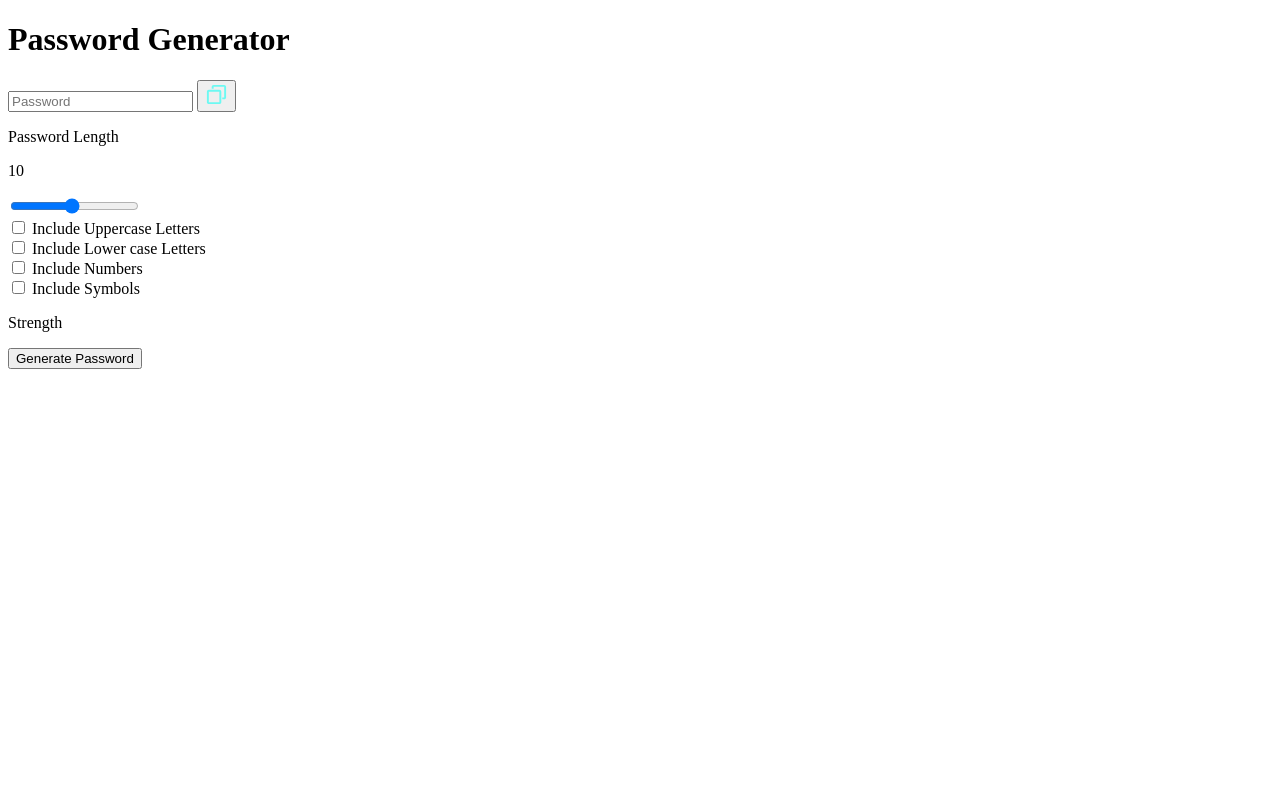
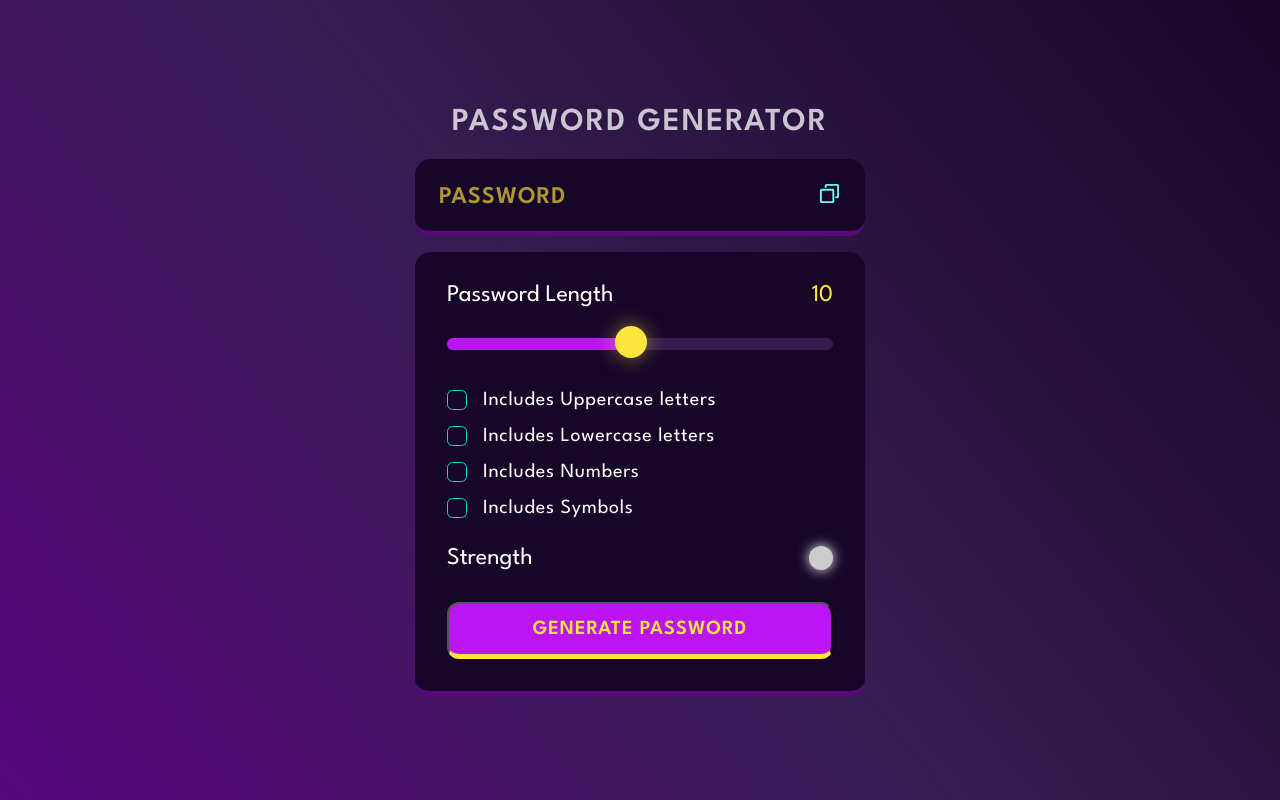
Before and after one commit to ShahidZ123/password-generator, a plain HTML site: page index.html in a window 1280 px wide. Drawn offline with Linux system fonts and the light colour scheme.

Commit message:
adding css

```diff
--- a/index.html
+++ b/index.html
@@ -2,67 +2,76 @@
 <html lang="en">
 <head>
     <meta charset="UTF-8">
+    <meta http-equiv="X-UA-Compatible" content="IE=edge">
     <meta name="viewport" content="width=device-width, initial-scale=1.0">
-    <title>Password Generator</title>
+    <title>Document</title>
+    <link rel="preconnect" href="https://fonts.googleapis.com" />
+    <link rel="preconnect" href="https://fonts.gstatic.com" crossorigin />
+    <link
+      href="https://fonts.googleapis.com/css2?family=League+Spartan:wght@100;200;300;400;600&display=swap"
+      rel="stylesheet"
+    />
+    <link rel="stylesheet" href="style.css">
 </head>
 <body>
+
     <div class="container">
 
         <h1>Password Generator</h1>
 
         <div class="display-container">
 
-            <input readonly placeholder="Password" class="display" data-PasswordDisplay>
+            <input readonly placeholder="Password" class="display" data-passwordDisplay>
 
-            <button  data-copy>
-                <span data-copyMsg></span>
+            <button class="copyBtn" data-copy>
+                <span class="tooltip" data-copyMsg></span>
                 <img src="./assets/copy.svg" alt="copy" width="23" height="23">
             </button>
 
         </div>
-        <div class="input-conainer">
-           <!--password length section-->
+
+
+        <div class="input-container">
+
+            <!--password length section-->
             <div class="length-container">
                 <p>Password Length</p>
                 <p data-lengthNumber>0</p>
             </div>
+
             <!--slider-->
-            <input type="range" min="1" max="20" step="1" data-lengthSlider>
+            <input type="range" min="1" max="20" class="slider" step="1" data-lengthSlider>
 
-            <!--checkboxes-->
-            <div>
+            <!-- checkboxes-->
+            <div class="check">
                 <input type="checkbox" id="uppercase">
-                <label for="uppercase">Include Uppercase Letters</label>
-
+                <label for="uppercase">Includes Uppercase letters</label>
             </div>
 
-            <div>
+            <div class="check">
                 <input type="checkbox" id="lowercase">
-                <label for="lowercase">Include Lower case Letters</label>
-
+                <label for="lowercase">Includes Lowercase letters</label>
             </div>
 
-            <div>
+            <div class="check">
                 <input type="checkbox" id="numbers">
-                <label for="numbers">Include Numbers</label>
-
+                <label for="numbers">Includes Numbers </label>
             </div>
 
-            <div>
+            <div class="check">
                 <input type="checkbox" id="symbols">
-                <label for="symbols">Include Symbols</label>
-
+                <label for="symbols">Includes Symbols </label>
             </div>
 
-            <!--Strength section-->
+            <!-- strength section-->
             <div class="strength-container">
                 <p>Strength</p>
-                <div data-indicator></div>
-
+                <div class="indicator" data-indicator></div>
             </div>
 
-            <!--generate password-->
+            <!-- generate password-->
             <button class="generateButton">Generate Password</button>
+
         </div>
 
     </div>
--- a/index.js
+++ b/index.js
@@ -13,49 +13,50 @@ const generateBtn = document.querySelector(".generateButton");
 const allCheckBox = document.querySelectorAll("input[type=checkbox]");
 const symbols = '~`!@#$%^&*()_-+={[}]|:;"<,>.?/';
 
+
+//initially
 let password = "";
 let passwordLength = 10;
 let checkCount = 0;
+handleSlider();
+//ste strength circle color to grey
+setIndicator("#ccc");
 
-handleSlider()
-//set strength circle to grey
 
-//set password length
+//set passwordLength
 function handleSlider() {
     inputSlider.value = passwordLength;
     lengthDisplay.innerText = passwordLength;
-    //or kuch bhi karna hai
-
+    //or kuch bhi karna chahiye ? - HW
+    const min = inputSlider.min;
+    const max = inputSlider.max;
+    inputSlider.style.backgroundSize = ( (passwordLength - min)*100/(max - min)) + "% 100%"
 }
-
-
 
 function setIndicator(color) {
     indicator.style.backgroundColor = color;
-    //shadow
-    // indicator.style.boxShadow = "10px 20px 30px lightblue"
+    indicator.style.boxShadow = `0px 0px 12px 1px ${color}`;
 }
 
-function getRandomInteger(min, max) {
-    return Math.floor(Math.random() * (max-min)) + min;
+function getRndInteger(min, max) {
+    return Math.floor(Math.random() * (max - min)) + min;
 }
 
-
 function generateRandomNumber() {
-    return getRandomInteger(0,9);
+    return getRndInteger(0,9);
 }
 
 function generateLowerCase() {
-    return String.fromCharCode(getRandomInteger(97,123));
+       return String.fromCharCode(getRndInteger(97,123))
 }
 
 function generateUpperCase() {
-    return String.fromCharCode(getRandomInteger(65,91));
+    return String.fromCharCode(getRndInteger(65,91))
 }
 
 function generateSymbol() {
-    const num = getRandomInteger(0,symbols.length);
-    return symbols.charAt(num);
+    const randNum = getRndInteger(0, symbols.length);
+    return symbols.charAt(randNum);
 }
 
 function calcStrength() {
@@ -63,19 +64,18 @@ function calcStrength() {
     let hasLower = false;
     let hasNum = false;
     let hasSym = false;
+    if (uppercaseCheck.checked) hasUpper = true;
+    if (lowercaseCheck.checked) hasLower = true;
+    if (numbersCheck.checked) hasNum = true;
+    if (symbolsCheck.checked) hasSym = true;
 
-    if(uppercaseCheck.checked) hasUpper = true;
-    if(lowercaseCheck.checked) hasLower = true;
-    if(numbersCheck.checked) hasNum = true;
-    if(symbolsCheck.checked) hasSym = true;
-
-    if(hasUpper && hasLower && (hasNum || hasSym) && passwordLength >=8) {
-        setIndicator("#0f0")
-    } else if(
+    if (hasUpper && hasLower && (hasNum || hasSym) && passwordLength >= 8) {
+      setIndicator("#0f0");
+    } else if (
       (hasLower || hasUpper) &&
       (hasNum || hasSym) &&
       passwordLength >= 6
-    ){
+    ) {
       setIndicator("#ff0");
     } else {
       setIndicator("#f00");
@@ -84,24 +84,27 @@ function calcStrength() {
 
 async function copyContent() {
     try {
-        await  navigator.clipboard.writeText(passwordDisplay.value);
-        copyMsg.innerText = "Copied";
+        await navigator.clipboard.writeText(passwordDisplay.value);
+        copyMsg.innerText = "copied";
     }
     catch(e) {
-        copyMsg.innerText = "Failed!";
+        copyMsg.innerText = "Failed";
     }
     //to make copy wala span visible
     copyMsg.classList.add("active");
 
-    setTimeout(() => {
-        copyMsg.classList.remove("active")
-    }, 2000);
+    setTimeout( () => {
+        copyMsg.classList.remove("active");
+    },2000);
+
 }
 
 function shufflePassword(array) {
     //Fisher Yates Method
     for (let i = array.length - 1; i > 0; i--) {
+        //random J, find out using random function
         const j = Math.floor(Math.random() * (i + 1));
+        //swap number at i index and j index
         const temp = array[i];
         array[i] = array[j];
         array[j] = temp;
@@ -111,53 +114,54 @@ async function copyContent() {
     return str;
 }
 
-
-
 function handleCheckBoxChange() {
     checkCount = 0;
-    allCheckBox.forEach((checkbox) => {
+    allCheckBox.forEach( (checkbox) => {
         if(checkbox.checked)
             checkCount++;
     });
 
     //special condition
-    if(passwordLength < checkCount) {
+    if(passwordLength < checkCount ) {
         passwordLength = checkCount;
         handleSlider();
     }
 }
 
-allCheckBox.forEach((checkbox) => {
+allCheckBox.forEach( (checkbox) => {
     checkbox.addEventListener('change', handleCheckBoxChange);
 })
+
 
 inputSlider.addEventListener('input', (e) => {
     passwordLength = e.target.value;
     handleSlider();
 })
 
+
 copyBtn.addEventListener('click', () => {
     if(passwordDisplay.value)
         copyContent();
 })
 
-
-
 generateBtn.addEventListener('click', () => {
     //none of the checkbox are selected
-    if(checkCount<=0) return;
+
+    if(checkCount == 0)
+        return;
 
     if(passwordLength < checkCount) {
         passwordLength = checkCount;
         handleSlider();
     }
 
-    //let's start the journey to find new password
-
+    // let's start the jouney to find new password
+    console.log("Starting the Journey");
     //remove old password
     password = "";
 
     //let's put the stuff mentioned by checkboxes
+
     // if(uppercaseCheck.checked) {
     //     password += generateUpperCase();
     // }
@@ -188,29 +192,25 @@ generateBtn.addEventListener('click', () => {
     if(symbolsCheck.checked)
         funcArr.push(generateSymbol);
 
-    //compulsary addition
+    //compulsory addition
     for(let i=0; i<funcArr.length; i++) {
         password += funcArr[i]();
     }
     console.log("COmpulsory adddition done");
 
-    //remaining addition
-    for(let i =0; i<passwordLength-funcArr.length; i++) {
-        let randIndex = getRandomInteger(0, funcArr.length);
-        console.log("randIndex " + randIndex);
+    //remaining adddition
+    for(let i=0; i<passwordLength-funcArr.length; i++) {
+        let randIndex = getRndInteger(0 , funcArr.length);
+        console.log("randIndex" + randIndex);
         password += funcArr[randIndex]();
     }
     console.log("Remaining adddition done");
-
     //shuffle the password
     password = shufflePassword(Array.from(password));
     console.log("Shuffling done");
     //show in UI
     passwordDisplay.value = password;
     console.log("UI adddition done");
-
     //calculate strength
     calcStrength();
 });
-
-//turezza technology
--- /dev/null
+++ b/style.css
@@ -0,0 +1,281 @@
+*,
+*::before,
+*::after {
+    margin: 0;
+    padding: 0;
+    box-sizing: border-box;
+    font-family: 'League Spartan', sans-serif;
+}
+
+:root {
+
+    --dk-violet: hsl(268, 75%, 9%);
+    --lt-violet: hsl(268, 47%, 21%);
+    --lt-violet2: hsl(281, 89%, 26%);
+    --vb-violet: hsl(285, 91%, 52%);
+    --vb-violet2: hsl(290, 70%, 36%);
+
+    --vb-yellow: hsl(52, 100%, 62%);
+
+
+    --pl-white: hsl(0, 0%, 100%);
+
+    --vb-cyan: hsl(176, 100%, 44%);
+    --vb-cyan2: hsl(177, 92%, 70%);
+    --dk-text: hsl(198, 20%, 13%);
+}
+
+body {
+    width: 100vw;
+    height: 100vh;
+    display: flex;
+    flex-direction: column;
+    align-items: center;
+    justify-content: center;
+    background: linear-gradient(231deg, rgba(22, 6, 40, 1) 0%, rgba(52, 28, 79, 1) 50%, rgba(88, 7, 125, 1) 100%);
+}
+
+.container {
+    width: 90%;
+    max-width: 450px;
+}
+
+h1 {
+    color: var(--pl-white);
+    opacity: 0.75;
+    text-transform: uppercase;
+    letter-spacing: 2px;
+    text-align: center;
+    line-height: 1.2;
+}
+
+.display-container {
+    position: relative;
+    background-color: var(--dk-violet);
+    border-radius: 1rem;
+    border-bottom: 0.35rem solid var(--lt-violet2);
+    margin: 1rem 0;
+    padding-top: 0.35rem;
+}
+
+
+.display {
+    width: 100%;
+    background-color: transparent;
+    padding: 1.15rem 1rem;
+    color: var(--vb-yellow);
+    font-weight: 600;
+    font-size: 1.5rem;
+    line-height: 30px;
+    letter-spacing: 1px;
+    padding-right: 3.25rem;
+    border:none;
+  }
+
+.display::placeholder {
+    width: 100%;
+    position:absolute;
+    top: 50%;
+    left: 1.5rem;
+    font-size: 1.5rem;
+    line-height:30px;
+    color:var(--vb-yellow);
+    opacity: 0.65;
+    text-transform: uppercase;
+    transform: translateY(-50%);
+}
+
+.display-container button {
+    position:absolute;
+    top:50%;
+    right:1.5rem;
+    transform: translateY(-50%);
+}
+
+.input-container{
+    width:100%;
+    background-color: var(--dk-violet);
+    border-radius: 1rem;
+    padding: 2rem;
+    border-bottom: 0.35rem solid var(--lt-violet2);
+}
+
+
+.length-container {
+    display: flex;
+    justify-content: space-between;
+    align-items: center;
+}
+
+
+.length-container p:nth-child(1) {
+    color:var(--pl-white);
+    font-size: 1.5rem;
+}
+
+
+.length-container p:nth-child(2) {
+    color:var(--vb-yellow);
+    font-size: 1.5rem;
+}
+
+
+.strength-container {
+    display: flex;
+    justify-content: space-between;
+    align-items: center;
+    margin-top: 1.75rem;
+    margin-bottom: 2rem;
+}
+
+
+.strength-container p{
+    color:var(--pl-white);
+    font-size: 1.5rem;
+}
+
+.indicator {
+    width:1.5rem;
+    height:1.5rem;
+    border-radius:50%;
+}
+
+.generateButton {
+    width: 100%;
+    padding: 1rem 0;
+    background-color: var(--vb-violet);
+    text-align: center;
+    border-radius: 0.75rem;
+    border-bottom: 0.35rem solid var(--vb-yellow);
+    text-transform: uppercase;
+    letter-spacing: 1px;
+    color: var(--vb-yellow);
+    font-weight: 600;
+    font-size: 1.25rem;
+  }
+
+.check {
+    display: flex;
+    align-items: center;
+    margin: 1rem 0;
+    gap: 0 1rem;
+}
+
+.check input{
+    appearance: none;
+    width: 20px;
+    height: 20px;
+    border: 1px solid var(--vb-cyan);
+    cursor: pointer;
+    position: relative;
+    border-radius: 0.35rem;
+}
+
+
+.check input:checked{
+    background-color: var(--vb-cyan);
+}
+
+
+.check input:checked::before {
+    content: '✔';
+    position: absolute;
+    color: var(--dk-text);
+    font-size:1.05rem;
+    font-weight: 600;
+    left:50%;
+    top:-9.5px;
+    transform: translateX(-50%)  translateY(40%);
+}
+
+.check label {
+    color: var(--pl-white);
+    font-size: 1.25rem;
+    letter-spacing: 0.75px;
+}
+
+.copyBtn{
+    background-color: transparent;
+    border:none;
+    outline:none;
+}
+
+.tooltip {
+    position: absolute;
+    background-color: var(--vb-violet2);
+    color: var(--vb-yellow);
+    font-size: 1.25rem;
+    top: -35px;
+    left: -25px;
+    padding: 5px 10px;
+    border-radius: 1rem;
+    opacity: 0;
+    transform: scale(0);
+    transform-origin: bottom;
+    transition: all 250ms ease-in-out;
+  }
+
+  .tooltip.active {
+    opacity: 1;
+    transform: scale(1);
+  }
+
+.slider{
+    appearance: none;
+    width:100%;
+    height: 0.75rem;
+    cursor: pointer;
+    background-color: var(--lt-violet);
+    border-radius: 1rem;
+    margin-top: 2rem;
+    margin-bottom: 1.5rem;
+    background-image: linear-gradient(var(--vb-violet), var(--vb-violet));
+    background-repeat: no-repeat;
+    border:none;
+    outline:none;
+    z-index:-1;
+}
+
+.slider::-webkit-slider-thumb {
+    position:relative;
+    z-index:1;
+    appearance: none;
+    height:2rem;
+    width:2rem;
+    border-radius: 50%;
+    background-color: var(--vb-yellow);
+    cursor:pointer;
+    margin-top: -3px;
+    box-shadow: 0px 0px 20px 0px rgba(255, 229, 61, 0.50);
+    transition: all 100ms ease-in;
+}
+
+.slider:focus{
+    outline: 3px solid var(--vb-yellow);
+}
+
+.slider::-webkit-slider-thumb:hover{
+    outline: 2px solid var(--vb-yellow);
+    background-color: var(--dk-violet);
+    box-shadow: 0px 0px 25px 5px rgba(255, 229, 61, 0.80);
+}
+
+
+/* for Mozilla firefox */
+/* .slider::-moz-range-thumb {
+    position: relative;
+    z-index: 1;
+    appearance: none;
+    height: 2rem;
+    width: 2rem;
+    border-radius: 50%;
+    background: var(--vb-yellow);
+    box-shadow: 0px 0px 20px 0px rgba(255, 229, 61, 0.50);
+    cursor: pointer;
+  }
+
+  .slider::-moz-range-thumb:hover {
+    outline: 2px solid var(--vb-yellow);
+    background-color: var(--dk-violet);
+    box-shadow: 0px 0px 25px 5px rgba(255, 229, 61, 0.80);
+  } */
```
Lines whose indentation alone changed are shown as unchanged.
